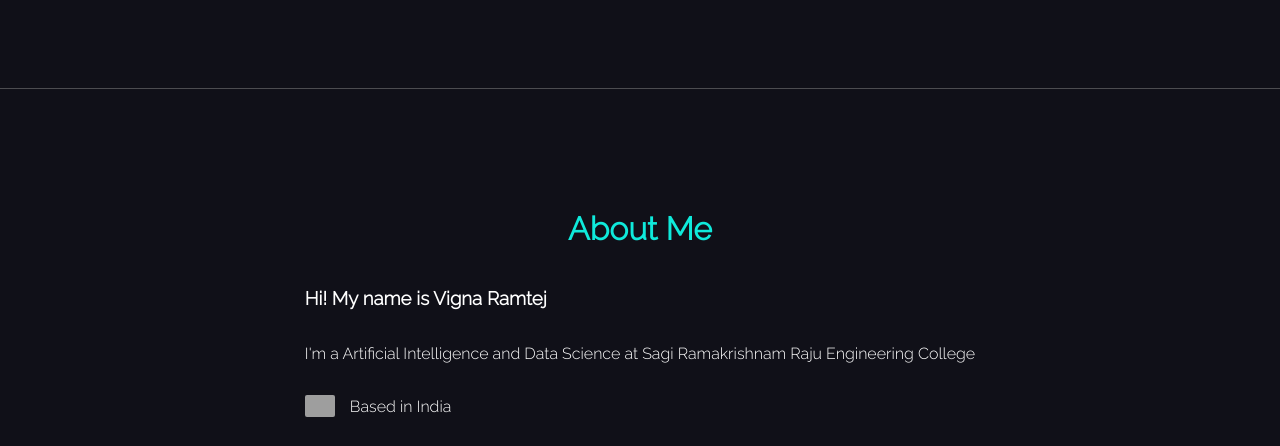
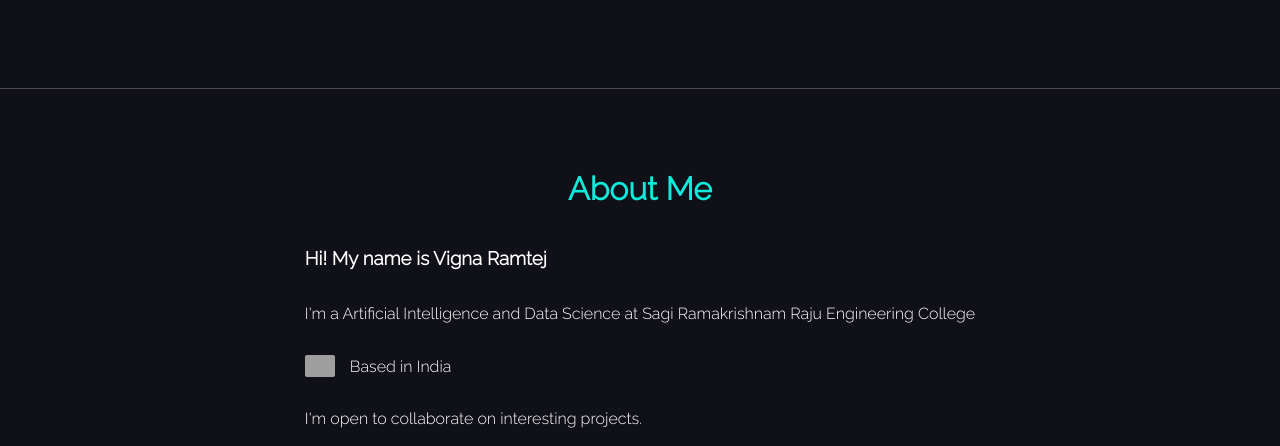
Before and after one commit to vignaramtej/Portfolio, a plain HTML site: page index.html in a window 1280 px wide. Shown: the part 731-1177 px from the top of the page. Drawn offline with nearby package versions, Linux system fonts and the light colour scheme; grey boxes are pictures that could not be loaded.

Commit message:
Update home.css

```diff
--- a/home.css
+++ b/home.css
@@ -128,7 +128,7 @@ header {
     flex-direction: column;
     justify-content: space-between;
     align-items: center;
-    padding: 100px;
+    padding: 60px;
     border-bottom: 0.8px groove rgba(128, 128, 128, 0.311);
 }
 #resume {
```
